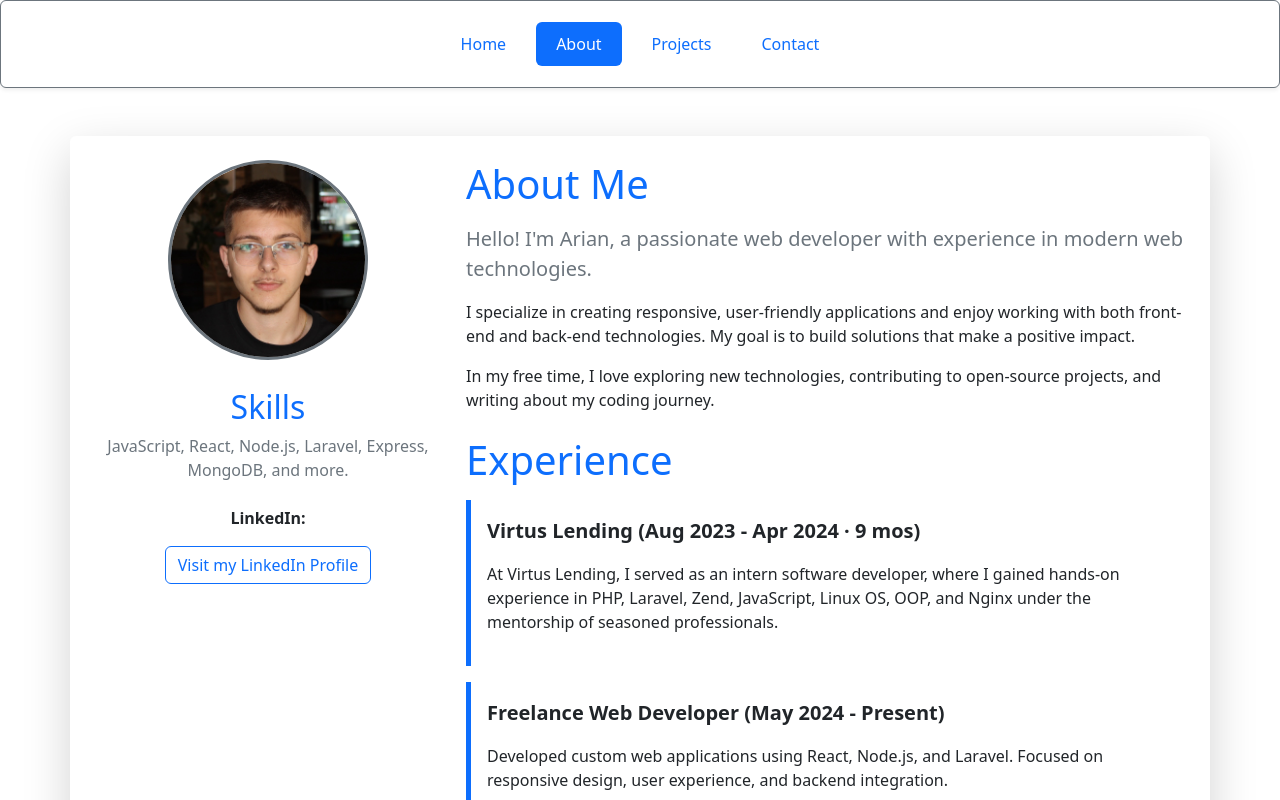
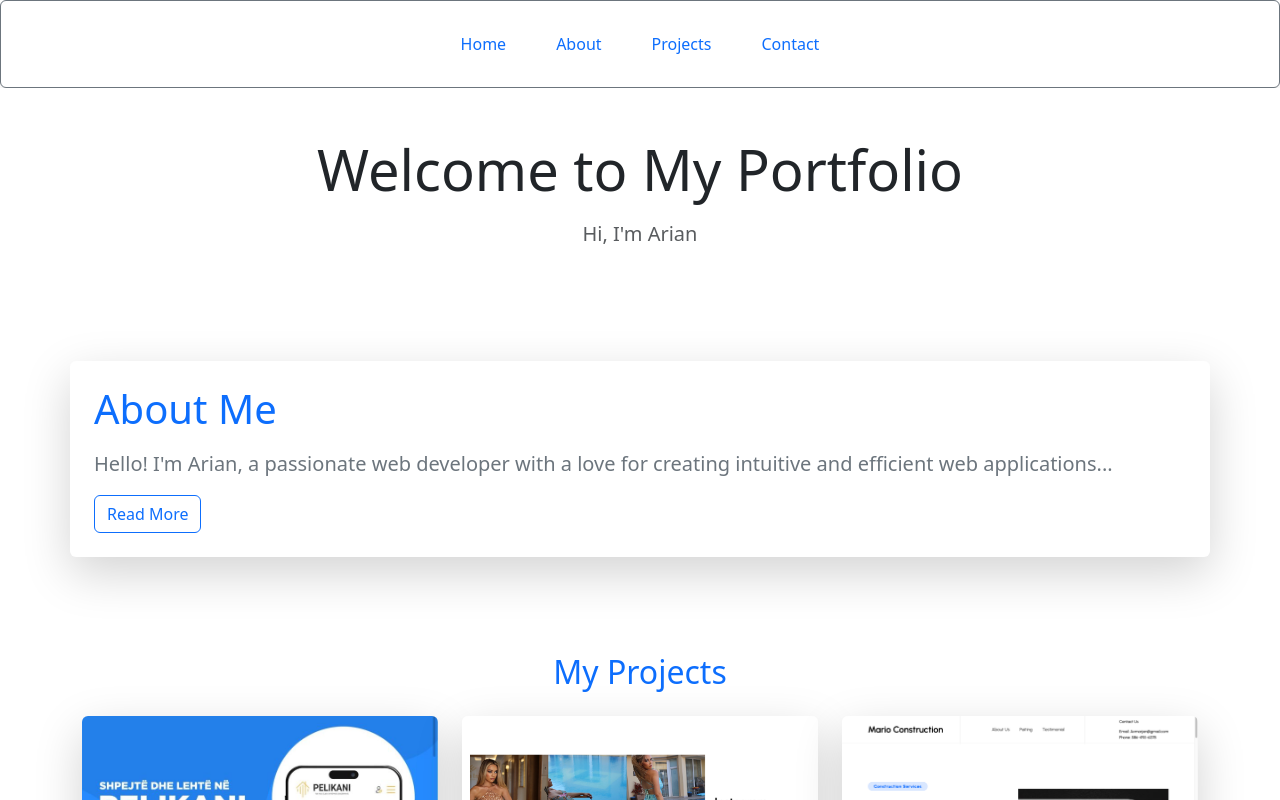
Before and after one commit to arianndrecaj/Arian-Portfolio, a React (Create React App) app in the folder frontend/: page /about in a window 1280 px wide. Shown: the top 800 px of the page. Built offline with nearby package versions, Linux system fonts and the light colour scheme.

Commit message:
putting everything into one page

```diff
--- a/frontend/public/index.html
+++ b/frontend/public/index.html
@@ -2,7 +2,7 @@
 <html lang="en">
   <head>
     <meta charset="utf-8" />
-    <link rel="icon" href="%PUBLIC_URL%/favicon.ico" />
+    <link rel="icon" href="%PUBLIC_URL%/portfolio.png" />
     <meta name="viewport" content="width=device-width, initial-scale=1.0" />
     <meta name="theme-color" content="#000000" />
     <meta
--- a/frontend/src/App.js
+++ b/frontend/src/App.js
@@ -1,27 +1,24 @@
 import React from "react";
-import { Routes, Route } from "react-router-dom";
 import Header from "./components/Header";
-import Footer from "./components/Footer";
 import Home from "./pages/Home";
 import About from "./pages/About";
+import Projects from "./pages/Projects";
 import Contact from "./pages/Contact";
-import Projects from "./pages/Projects";
-import './App.css';
+import "./App.css";
 
 function App() {
   return (
-    <div className="app-container">
+    <div>
+      {/* Header with navigation links */}
       <Header />
+
+      {/* Centralized sections for one-page layout */}
       <main>
-        <Routes>
-          <Route path="/" element={<Home />} />
-          <Route path="/about" element={<About />} />
-          <Route path="/contact" element={<Contact />} />
-          <Route path="/projects" element={<Projects />} />
-        </Routes>
+        <Home />
+        <About />
+        <Projects />
+        <Contact />
       </main>
-
-      <Footer />
     </div>
   );
 }
--- a/frontend/src/components/Header.js
+++ b/frontend/src/components/Header.js
@@ -1,52 +1,21 @@
 import React from "react";
-import { Link, useLocation } from "react-router-dom";
 
 function Header() {
-  const location = useLocation();
-
   return (
     <div className="header bg-white text-dark shadow-sm border border-secondary rounded">
       <div className="container py-3 d-flex justify-content-center align-items-center">
         <ul className="nav nav-pills">
           <li className="nav-item">
-            <Link
-              to="/"
-              className={`nav-link ${
-                location.pathname === "/" ? "active" : ""
-              }`}
-            >
-              Home
-            </Link>
+            <a href="#home" className="nav-link">Home</a>
           </li>
           <li className="nav-item">
-            <Link
-              to="/about"
-              className={`nav-link ${
-                location.pathname === "/about" ? "active" : ""
-              }`}
-            >
-              About
-            </Link>
+            <a href="#about" className="nav-link">About</a>
           </li>
           <li className="nav-item">
-            <Link
-              to="/projects"
-              className={`nav-link ${
-                location.pathname === "/projects" ? "active" : ""
-              }`}
-            >
-              Projects
-            </Link>
+            <a href="#projects" className="nav-link">Projects</a>
           </li>
           <li className="nav-item">
-            <Link
-              to="/contact"
-              className={`nav-link ${
-                location.pathname === "/contact" ? "active" : ""
-              }`}
-            >
-              Contact
-            </Link>
+            <a href="#contact" className="nav-link">Contact</a>
           </li>
         </ul>
       </div>
--- a/frontend/src/pages/About.js
+++ b/frontend/src/pages/About.js
@@ -1,72 +1,55 @@
-import React from "react";
+import React, { useState } from "react";
 import "bootstrap/dist/css/bootstrap.min.css";
-import "../App.css"; // Assuming your CSS file is here for additional styling
 
 function About() {
+  const [showModal, setShowModal] = useState(false);
+
+  const handleOpenModal = () => setShowModal(true);
+  const handleCloseModal = () => setShowModal(false);
+
   return (
-    <div className="container my-5 p-4 rounded shadow-lg bg-white">
-      <div className="row">
-        {/* Profile Image Column */}
-        <div className="col-12 col-md-4 text-center mb-4 mb-md-0">
-          <img
-            src={`${process.env.PUBLIC_URL}/arian.jpeg`}
-            alt="Profile"
-            className="img-fluid rounded-circle profile-img mb-4 border border-3 border-secondary"
-            style={{ maxWidth: "200px", height: "auto", objectFit: "cover" }}
-          />
-          {/* Skills Section */}
-          <div className="mt-1">
-            <h2 className="text-primary">Skills</h2>
-            <p className="text-secondary">JavaScript, React, Node.js, Laravel, Express, MongoDB, and more.</p>
-          </div>
-          <div className="mt-4">
-            <p><strong>LinkedIn:</strong></p>
-            <a
-              href="https://www.linkedin.com/in/arian-ndrecaj-163371235/?trk=opento_sprofile_details"
-              target="_blank"
-              rel="noopener noreferrer"
-              className="btn btn-outline-primary"
-            >
-              Visit my LinkedIn Profile
-            </a>
-          </div>
-        </div>
-
-        {/* About Me and Experience Section */}
-        <div className="col-12 col-md-8">
-          {/* About Me Section */}
-          <div className="mb-4">
+    <section id="about" className="container my-5 p-4 rounded shadow-lg bg-white">
+      {/* Brief About section */}
       <h1 className="mb-3 text-primary">About Me</h1>
       <p className="lead text-secondary">
-              Hello! I'm Arian, a passionate web developer with experience in modern web technologies.
+        Hello! I'm Arian, a passionate web developer with a love for creating intuitive and efficient web applications...
       </p>
-            <p>
-              I specialize in creating responsive, user-friendly applications and enjoy working with both front-end and back-end technologies. My goal is to build solutions that make a positive impact.
+      <button className="btn btn-outline-primary" onClick={handleOpenModal}>
+        Read More
+      </button>
+
+      {/* Modal for expanded content */}
+      {showModal && (
+        <div className="modal show d-block" tabIndex="-1" role="dialog" style={{ backgroundColor: "rgba(0, 0, 0, 0.5)" }}>
+          <div className="modal-dialog modal-lg" role="document">
+            <div className="modal-content">
+              <div className="modal-header">
+                <h5 className="modal-title text-primary">About Me</h5>
+                <button type="button" className="close" onClick={handleCloseModal} aria-label="Close">
+                  <span aria-hidden="true">&times;</span>
+                </button>
+              </div>
+              <div className="modal-body">
+                <p className="text-secondary">
+                  Hello! I'm Arian, a passionate web developer with a love for creating intuitive and efficient web applications.
+                  I specialize in modern frameworks like Laravel,React,Node.js. Over the years, I’ve honed my skills in front-end
+                  and back-end development, always focusing on clean, scalable code and optimal user experience.
                 </p>
-            <p>
-              In my free time, I love exploring new technologies, contributing to open-source projects, and writing about my coding journey.
+                <p className="text-secondary">
+                  My projects range from e-commerce platforms to real estate solutions, each designed to meet specific client needs.
+                  I am committed to continuous learning, always exploring the latest in web technology to stay at the forefront of industry trends.
                 </p>
               </div>
-
-          {/* Experience Section */}
-          <div>
-            <h1 className="mb-3 text-primary">Experience</h1>
-            <div className="mb-3 p-3 border-start border-5 border-primary">
-              <p className="lead fw-bold">Virtus Lending (Aug 2023 - Apr 2024 · 9 mos)</p>
-              <p>
-                At Virtus Lending, I served as an intern software developer, where I gained hands-on experience in PHP, Laravel, Zend, JavaScript, Linux OS, OOP, and Nginx under the mentorship of seasoned professionals.
-              </p>
-            </div>
-            <div className="mb-3 p-3 border-start border-5 border-primary">
-              <p className="lead fw-bold">Freelance Web Developer (May 2024 - Present)</p>
-              <p>
-                Developed custom web applications using React, Node.js, and Laravel. Focused on responsive design, user experience, and backend integration.
-              </p>
+              <div className="modal-footer">
+                <button type="button" className="btn btn-secondary" onClick={handleCloseModal}>
+                  Close
+                </button>
               </div>
             </div>
           </div>
         </div>
-    </div>
+      )}
+    </section>
   );
 }
 
--- a/frontend/src/pages/Contact.js
+++ b/frontend/src/pages/Contact.js
@@ -4,6 +4,7 @@ import "../App.css"; // Optional, for additional styling
 
 function Contact() {
   return (
+    <section id="contact" className="py-5">
     <div className="container mt-5">
       <div className="row justify-content-center">
         <div className="col-lg-6 col-md-8">
@@ -52,6 +53,7 @@ function Contact() {
         </div>
       </div>
     </div>
+    </section>
   );
 }
 
--- a/frontend/src/pages/Home.js
+++ b/frontend/src/pages/Home.js
@@ -1,32 +1,11 @@
-import React from 'react';
+import React from "react";
 
 function Home() {
   return (
-    <div>
-      {/* Hero Section */}
-      <section className="hero text-center py-5" style={{ backgroundColor: '#ffffff' }}>
-        <h1 className="display-4 mb-3">Welcome to My Portfolio</h1>
-        <p className="lead text-muted">Hi, I'm Arian, a passionate web developer.</p>
-        <a href="/about" className="btn btn-primary mt-3">Discover More</a>
-      </section>
-
-      {/* My Skills Section */}
-      <section className="skills text-center py-5">
-        <h2>Skills & Expertise</h2>
-        <p className="text-muted">I specialize in web development, creating sleek and functional web interfaces.</p>
-        <ul className="list-inline">
-          <li className="list-inline-item"><strong>Laravel</strong></li>
-          <li className="list-inline-item"><strong>React</strong></li>
-          <li className="list-inline-item"><strong>Node.js</strong></li>
-        </ul>
-      </section>
-
-      {/* Call to Action Section */}
-      <section className="cta text-center py-5" style={{ backgroundColor: '#f8f9fa' }}>
-        <h3>Let’s Build Something Great Together!</h3>
-        <a href="/contact" className="btn btn-outline-primary mt-3">Get in Touch</a>
-      </section>
-    </div>
+    <section id="home" className="hero text-center py-5" style={{ backgroundColor: '#ffffff' }}>
+      <h1 className="display-4 mb-3">Welcome to My Portfolio</h1>
+      <p className="lead text-muted">Hi, I'm Arian</p>
+    </section>
   );
 }
 
--- a/frontend/src/pages/Projects.js
+++ b/frontend/src/pages/Projects.js
@@ -15,22 +15,22 @@ const projects = [
     description:
       "A shopping site built with Next.js, providing a fast and smooth experience for users, with dynamic product catalog, user authentication, cart, and checkout. Optimized for SEO, ensuring high performance and scalability.",
     image: `${process.env.PUBLIC_URL}/selita.jpg`,
-    link: "https://mariooconstruction.com/",
+    link: "https://selitafinesse.com/",
   },
   {
     title: "Mario Construction",
     description:
       "Mario Construction is a landing page for a construction company, built to provide a clean and professional experience for visitors. Optimized for performance and responsive design, showcasing the company’s work and services.",
     image: `${process.env.PUBLIC_URL}/mario.png`,
-    link: "https://selitafinesse.com/",
+    link: "https://mariooconstruction.com/",
   },
 ];
 
 function Projects() {
   return (
-    <div className="container my-0">
-      <h1 className="text-center mb-4 text-primary">
-      </h1>
+    <section id="projects" className="py-5">
+      <div className="container">
+        <h2 className="text-center mb-4 text-primary">My Projects</h2>
 
         <div className="row">
           {projects.map((project, index) => (
@@ -49,16 +49,12 @@ function Projects() {
                   <h5 className="card-title text-primary">{project.title}</h5>
                   <p className="card-text text-muted">{project.description}</p>
                 </div>
-              <div className="card-footer text-center">
-                <button className="btn btn-outline-primary w-100">
-                  View Project
-                </button>
-              </div>
               </div>
             </div>
           ))}
         </div>
       </div>
+    </section>
   );
 }
 
```
Also changed, not shown: frontend/public/portfolio.png (added). Lines whose indentation alone changed are shown as unchanged.
